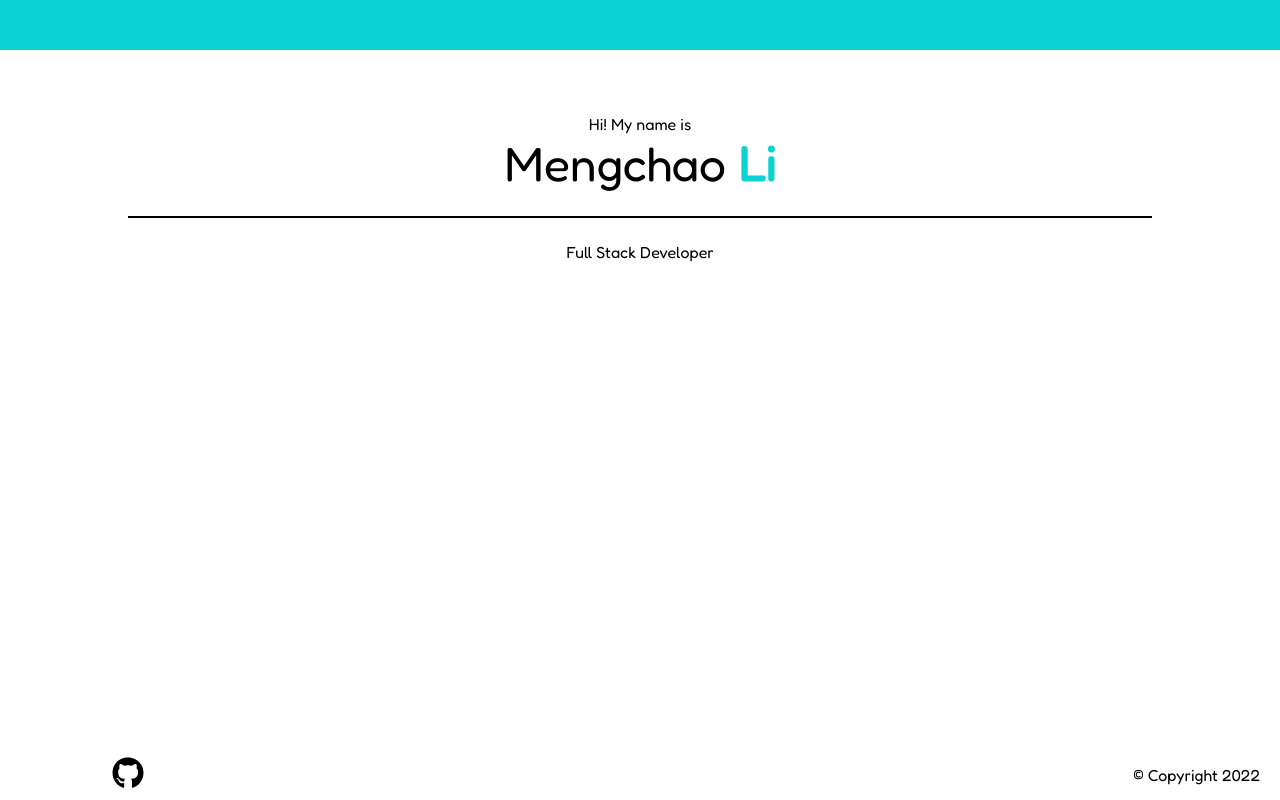
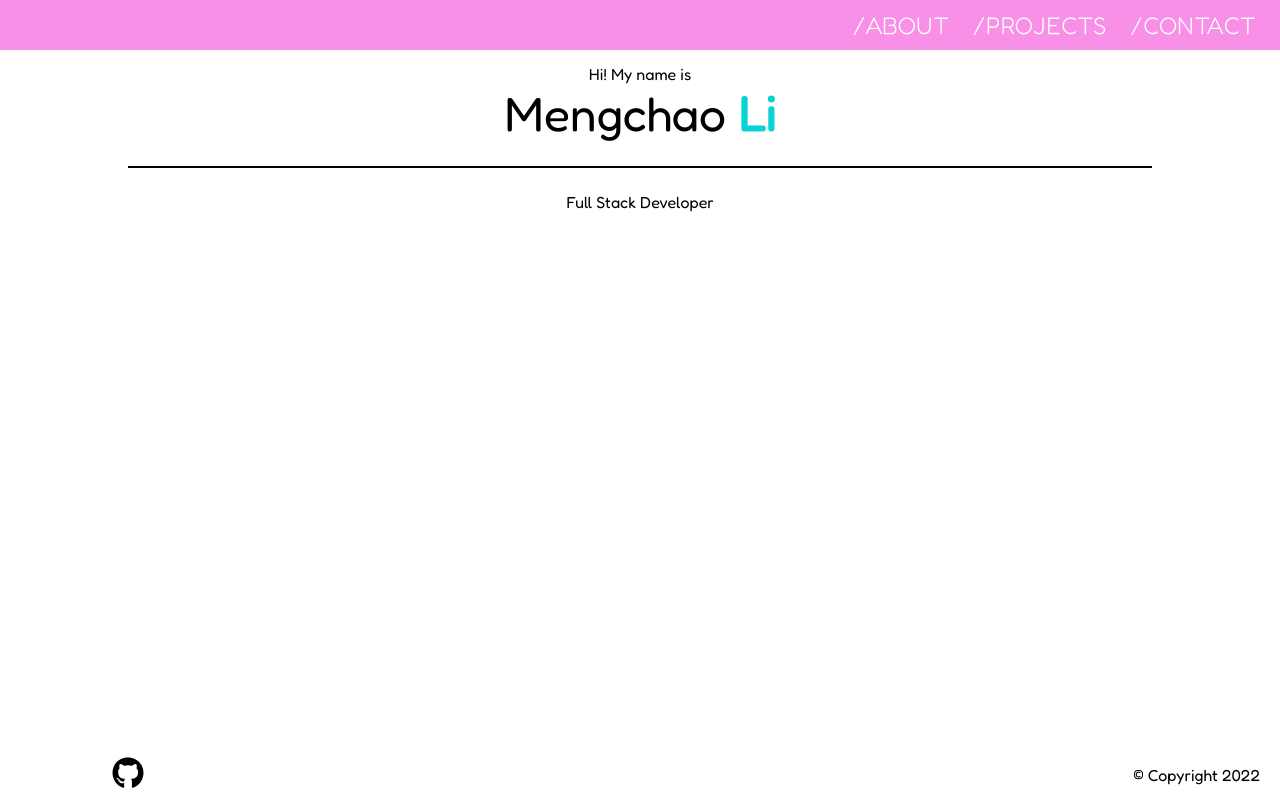
Before and after one commit to mengchaoli/mengchaoli.github.io, a React (Create React App) app: page / in a window 1280 px wide. Built offline with nearby package versions, Linux system fonts and the light colour scheme.

Commit message:
make nav work on desktop, responsive

```diff
--- a/src/components/header.js
+++ b/src/components/header.js
@@ -13,26 +13,7 @@ const Header = () => {
         color={isOpen ? '#0bd3d3' : '#f890e7'}
       />
       <div className={`nav ${isOpen ? 'open' : ''}`}>
-        <ul className='nav-list'>
-          {navListArray.map((navListItem) => {
-            return (
-              <li className='nav-list__item'>
-                <NavLink
-                  to={navListItem}
-                  onClick={() => {
-                    setOpen(false);
-                  }}
-                  className={({ isActive }) => (isActive ? 'active' : '')}
-                >
-                  {navListItem}
-                </NavLink>
-              </li>
-            );
-          })}
-        </ul>
-      </div>
-      <div className='nav-bar'>
-        <ul className='nav-list'>
+        <ul className={`nav-list ${isOpen ? 'open' : ''}`}>
           {navListArray.map((navListItem) => {
             return (
               <li className='nav-list__item'>
--- a/src/static/css/_responsive.scss
+++ b/src/static/css/_responsive.scss
@@ -3,28 +3,23 @@
     padding: 0;
   }
   .hamburger-react {
-    visibility: hidden;
+    // visibility: hidden;
+    display: none;
   }
-  .nav-bar {
-    visibility: hidden;
-  }
-  .nav-list {
-    flex-direction: row;
-    height: 100%;
-    justify-content: right;
+  .nav {
+    visibility: visible;
+    &-list {
+      display: flex;
+      flex-flow: row nowrap;
+      justify-content: right;
+      transform: translateY(0);
+      height: 50px;
+      text-align: right;
 
-    &__item {
-      font-size: 20px;
-      margin-right: 0.875rem;
-      padding: 0;
-
-      a:hover {
-        color: $primary-color-red;
-      }
-
-      a.active {
-        font-weight: bold;
-        color: $primary-color-red;
+      &__item {
+        display: inline;
+        padding: 0 1.5rem 0 0;
+        font-size: 1.5rem;
       }
     }
   }
--- a/src/static/css/_variables.scss
+++ b/src/static/css/_variables.scss
@@ -6,3 +6,7 @@ $font-weights: (
   'medium': 500,
   'bold': 700,
 );
+
+@mixin transition-ease {
+  transition: all 0.5s ease-in-out;
+}
--- a/src/static/css/components/_header.scss
+++ b/src/static/css/components/_header.scss
@@ -1,6 +1,6 @@
 .header {
   background-color: #0bd3d3;
-  min-height: 50px;
+  // min-height: 50px;
   padding: 30px 0;
   display: flex;
   justify-content: right;
@@ -11,52 +11,37 @@
 }
 
 .nav {
-  overflow-y: scroll;
   position: fixed;
   top: 0;
-  background: $primary-color-red;
-  right: 0;
-  // bottom: 0;
-  height: 100vh;
+  left: 0;
   width: 100vw;
-  // visibility: hidden;
-  overflow: hidden;
-  z-index: 9;
-  transform: translateY(-100%);
-  transition: transform 0.3s ease-in-out;
+  visibility: hidden;
 
   &.open {
-    // width: 50vw;
-    // visibility: visible;
-    transform: translateY(0);
+    visibility: visible;
   }
 
   &-list {
     display: flex;
-    flex-direction: column;
+    flex-flow: column wrap;
     align-items: center;
     justify-content: center;
     height: 100vh;
     overflow: hidden;
     list-style: none;
+    background-color: $primary-color-red;
+    transform: translateY(-100%);
+    @include transition-ease;
+
+    &.open {
+      transform: translateY(0);
+    }
 
     &__item {
       font-size: 2rem;
       padding: 2rem 0;
       font-weight: 300;
       text-transform: uppercase;
-
-      // &:hover {
-      // }
-
-      // &.active > a {
-      //   color: $primary-color-blue;
-      // }
     }
   }
 }
-
-.nav-bar {
-  height: 50px;
-  width: 100%;
-}
```
